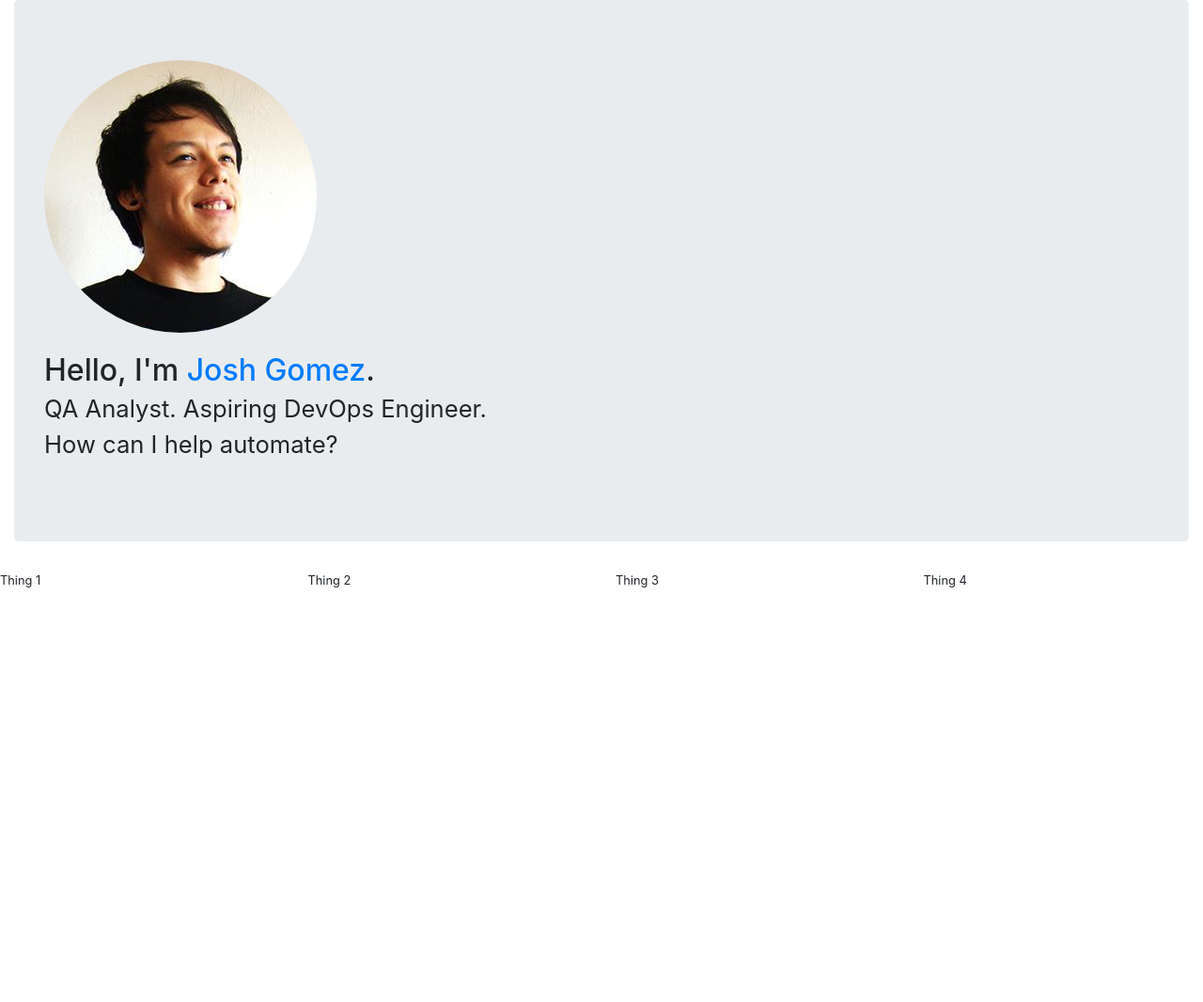
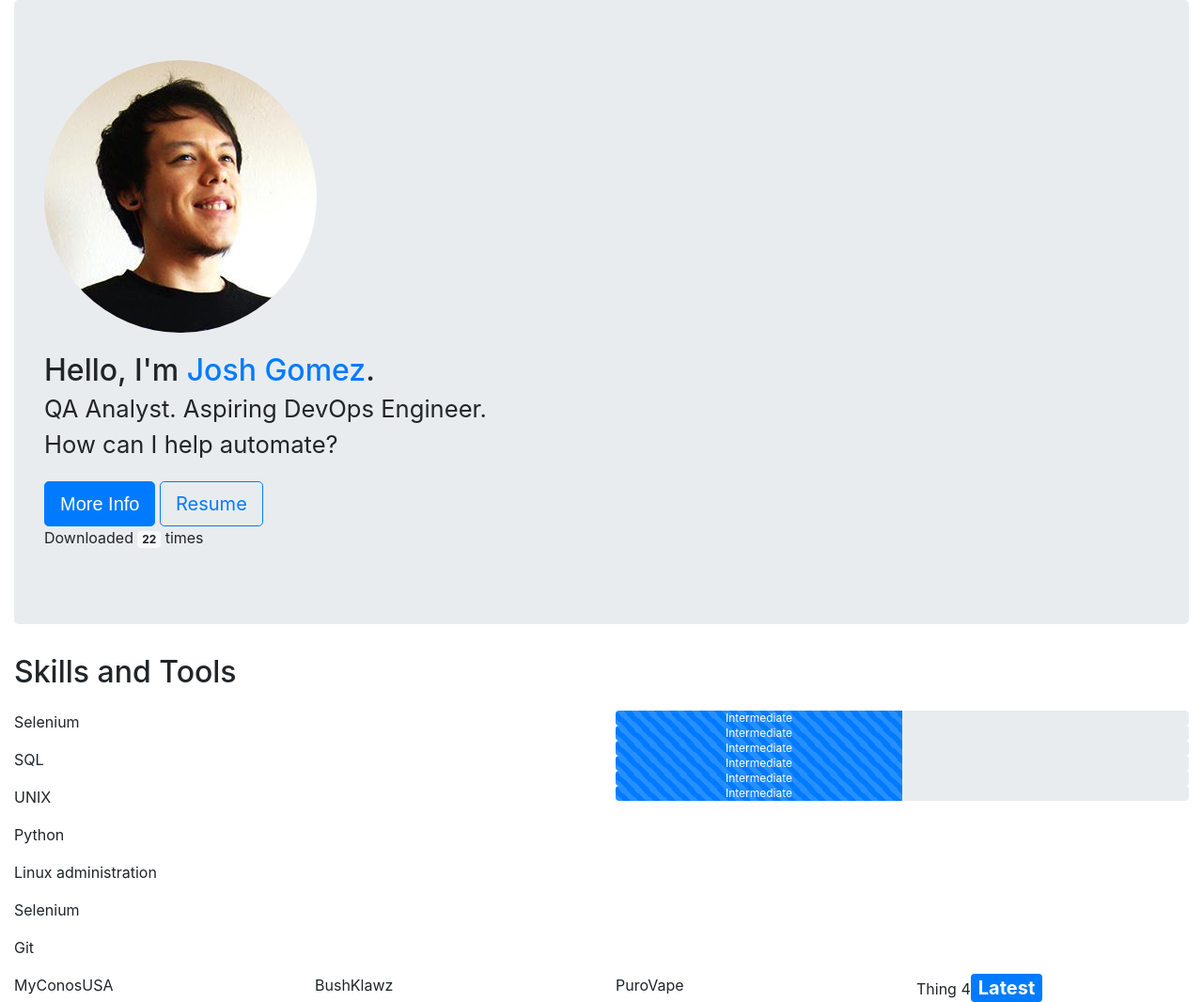
Before and after one commit to HeyJersh/Portfolio, a plain HTML site: page index.html in a window 1280 px wide. Shown: the whole page at 94% size. Before the commit the page ends 800 px from the top, so only its background shows below. Drawn offline with nearby package versions, Linux system fonts and the light colour scheme.

Commit message:
Added skills, progress bars, and updated landing copy

```diff
--- a/index.html
+++ b/index.html
@@ -26,17 +26,55 @@
           <img src="img/my-face.jpg" class="rounded-circle" alt="Josh Gomez">
           <h1>Hello, I'm <span class="text-primary">Josh Gomez</span>.<br />
           <small>QA Analyst. Aspiring DevOps Engineer.</small><br />
-          <small>How can I help automate?</h1>
+          <small>How can I help automate?</small></h1>
+            <button type="button" class="btn btn-primary btn-lg">More Info</button>
+            <a href="#" class="btn btn-outline-primary btn-lg">Resume</a></button>
+            <p>Downloaded <span class="badge badge-light">22</span> times</p>
           </div>
+
+
+          <h1>Skills and Tools</h1>
+            <div class="row">
+              <div class="col-sm-6">
+                <p>Selenium</p>
+                <p>SQL</p>
+                <p>UNIX</p>
+                <p>Python</p>
+                <p>Linux administration</p>
+                <p>Selenium</p>
+                <p>Git</p>
+
+
+              </div>
+              <div class="col-sm-6">
+                <div class="progress">
+                  <div class="progress-bar progress-bar-striped progress-bar-animated" style="width:50%">Intermediate</div>
+                </div>
+                <div class="progress">
+                  <div class="progress-bar progress-bar-striped progress-bar-animated" style="width:50%">Intermediate</div>
+                </div>
+                <div class="progress">
+                  <div class="progress-bar progress-bar-striped progress-bar-animated" style="width:50%">Intermediate</div>
+                </div>
+                <div class="progress">
+                  <div class="progress-bar progress-bar-striped progress-bar-animated" style="width:50%">Intermediate</div>
+                </div>
+                <div class="progress">
+                  <div class="progress-bar progress-bar-striped progress-bar-animated" style="width:50%">Intermediate</div>
+                </div>
+                <div class="progress">
+                  <div class="progress-bar progress-bar-striped progress-bar-animated" style="width:50%">Intermediate</div>
+                </div>
+              </div>
+            </div>
+
+            <div class="row" id="projects">
+              <div class="col-sm-3">MyConosUSA</div>
+              <div class="col-sm-3">BushKlawz</div>
+              <div class="col-sm-3">PuroVape</div>
+              <div class="col-sm-3">Thing 4<span id="latest" style="font-size: 20px" class="badge badge-primary">Latest</span></div>
+            </div>
         </div>
-
-        <div class="row" id="projects">
-          <div class="col-sm-3">Thing 1</div>
-          <div class="col-sm-3">Thing 2</div>
-          <div class="col-sm-3">Thing 3</div>
-          <div class="col-sm-3">Thing 4</div>
-        </div>
-
 
         <script src="js/vendor/modernizr-3.5.0.min.js"></script>
         <script src="https://code.jquery.com/jquery-3.2.1.min.js" integrity="sha256-hwg4gsxgFZhOsEEamdOYGBf13FyQuiTwlAQgxVSNgt4=" crossorigin="anonymous"></script>
```
